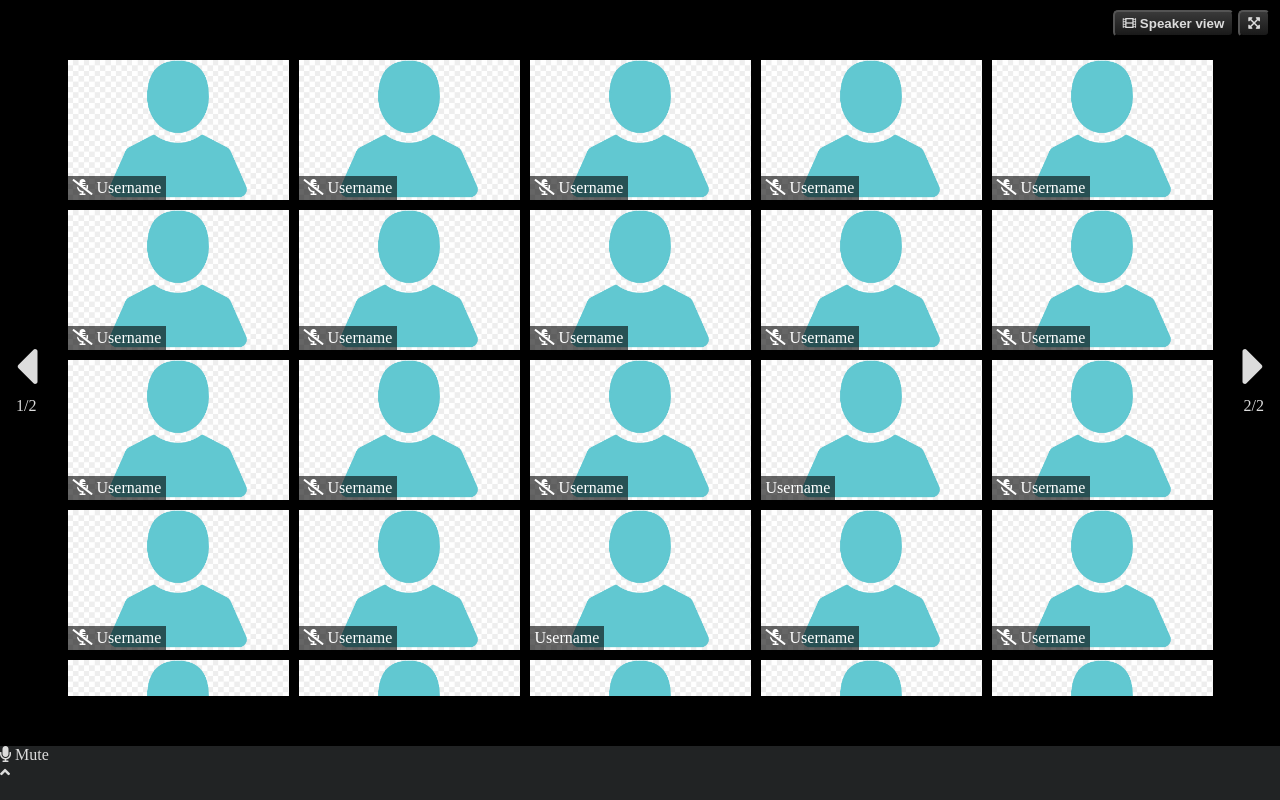
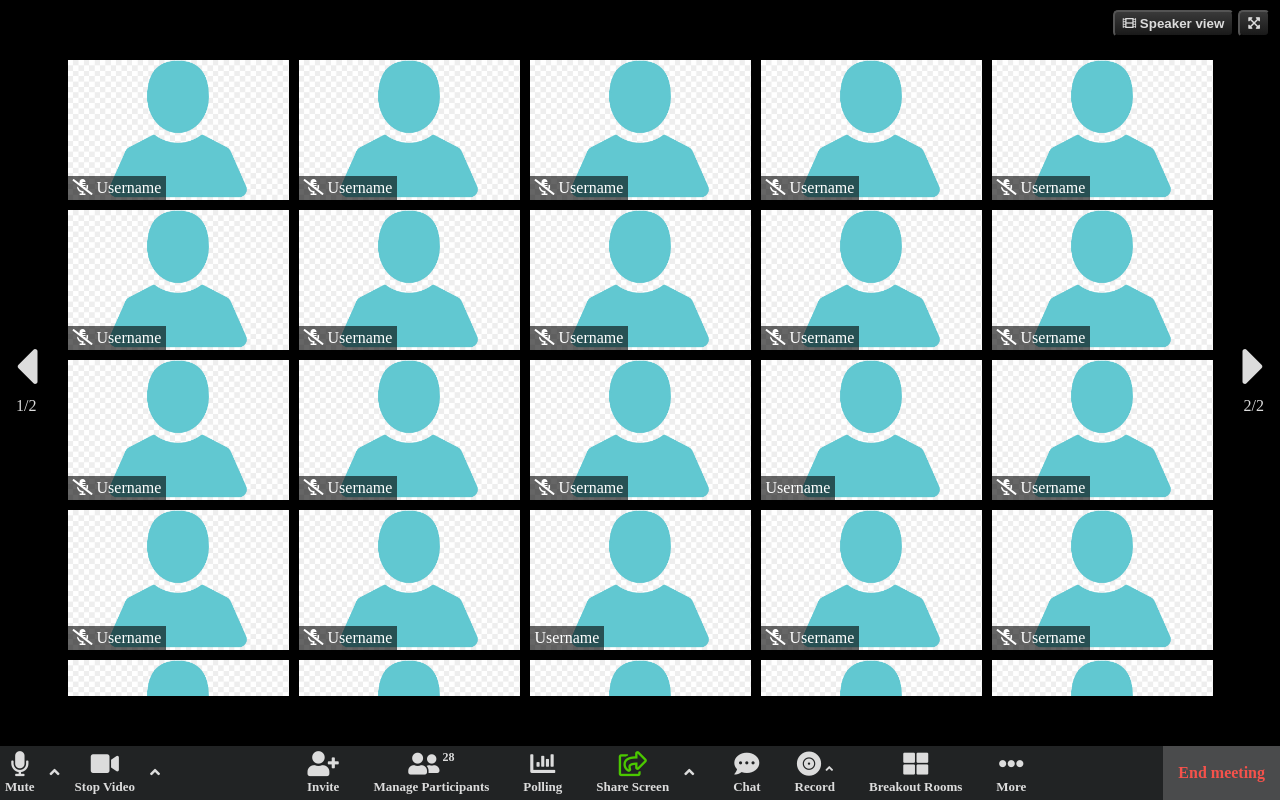
Before and after one commit to LeonardoCeccarelli/html-css-zoom, a plain HTML site: page index.html in a window 1280 px wide. Drawn offline with Linux system fonts and the light colour scheme.

Commit message:
Create footer with icon

```diff
--- a/css/style.css
+++ b/css/style.css
@@ -122,4 +122,68 @@ button {
 [class*="_video_"] {
     height: 100%;
     cursor: pointer;
+    text-align: center;
+    content: "";
+    display: table;
+    clear: both;
 }
+
+.footer_icon_container {
+    float: left;
+}
+
+.footer_icon_container span {
+    font-size: 13px;
+    font-weight: bold;
+}
+
+.footer_icon_container::after {
+    content: "";
+    display: table;
+    clear: both;
+}
+
+.footer_icon_container:hover {
+    background-color: #4A4B4C;
+    border-radius: 5px;
+}
+
+.footer_icon {
+    float: left;
+    padding: 5px;
+}
+
+.footer_icon i {
+    font-size: 25px;
+}
+
+.footer_icon_list {
+    float: left;
+    line-height: 54px;
+    padding: 0 10px;
+}
+
+.footer_video_info > .footer_icon_container {
+    padding: 0 12px;
+}
+
+.footer_icon_counter::after {
+    content: "28";
+    font-size: 12px;
+    vertical-align: top;
+    padding-left: 3px;
+}
+
+.footer_text_quit {
+    line-height: 54px;
+    padding: 0 15px;
+    background-color: #4A4B4C;
+    color: #F5524B;
+    font-weight: bold;
+}
+
+/* *****CLASSI UTILITIES***** */
+
+.bg_green {
+    color: #4BC800;
+}
--- a/index.html
+++ b/index.html
@@ -151,11 +151,13 @@
 
                 </div>
 
+                <!-- Bottone -->
                 <div class="pagination_scroll pagination_scroll_left">
                     <i class="fas fa-caret-left"></i> <br>
                     <span>1/2</span>
                 </div>
 
+                <!-- Bottone -->
                 <div class="pagination_scroll pagination_scroll_right">
                     <i class="fas fa-caret-right"></i> <br>
                     <span>2/2</span>
@@ -171,8 +173,19 @@
 
                     <div class="footer_icon_container">
                         <div class="footer_icon">
-                            <i class="fas fa-microphone"></i>
-                            Mute
+                            <i class="fas fa-microphone"></i> <br>
+                            <span>Mute</span>
+                        </div>
+
+                        <div class="footer_icon_list">
+                            <i class="fas fa-angle-up"></i>
+                        </div>
+                    </div>
+
+                    <div class="footer_icon_container">
+                        <div class="footer_icon">
+                            <i class="fas fa-video"></i> <br>
+                            <span>Stop Video</span>
                         </div>
 
                         <div class="footer_icon_list">
@@ -185,10 +198,75 @@
                 <!-- Sezione centrale -->
                 <section class="footer_video_info">
 
+                    <div class="footer_icon_container">
+                        <div class="footer_icon">
+                            <i class="fas fa-user-plus"></i> <br>
+                            <span>Invite</span>
+                        </div>
+                    </div>
+
+                    <div class="footer_icon_container">
+                        <div class="footer_icon">
+                            <i class="fas fa-user-friends footer_icon_counter"></i> <br>
+                            <span>Manage Participants</span>
+                        </div>
+                    </div>
+
+                    <div class="footer_icon_container">
+                        <div class="footer_icon">
+                            <i class="fas fa-chart-bar"></i> <br>
+                            <span>Polling</span>
+                        </div>
+                    </div>
+
+                    <div class="footer_icon_container">
+                        <div class="footer_icon">
+                            <i class="far fa-share-square bg_green"></i> <br>
+                            <span>Share Screen</span>
+                        </div>
+
+                        <div class="footer_icon_list">
+                            <i class="fas fa-angle-up"></i>
+                        </div>
+                    </div>
+
+                    <div class="footer_icon_container">
+                        <div class="footer_icon">
+                            <i class="fas fa-comment-dots"></i> <br>
+                            <span>Chat</span>
+                        </div>
+                    </div>
+
+                    <div class="footer_icon_container">
+                        <div class="footer_icon">
+                            <i class="fas fa-record-vinyl"></i>
+                            <i class="fas fa-angle-up footer_icon_selector" style="font-size: 12px;"></i> <br>
+                            <span>Record</span>
+                        </div>
+                    </div>
+
+                    <div class="footer_icon_container">
+                        <div class="footer_icon">
+                            <i class="fas fa-th-large"></i> <br>
+                            <span>Breakout Rooms</span>
+                        </div>
+                    </div>
+
+                    <div class="footer_icon_container">
+                        <div class="footer_icon">
+                            <i class="fas fa-ellipsis-h"></i> <br>
+                            <span>More</span>
+                        </div>
+                    </div>
+
                 </section>
 
                 <!-- Sezione dx -->
                 <section class="footer_video_quit">
+
+                    <div class="footer_text_quit">
+                        <span>End meeting</span>
+                    </div>
 
                 </section>
 
```
